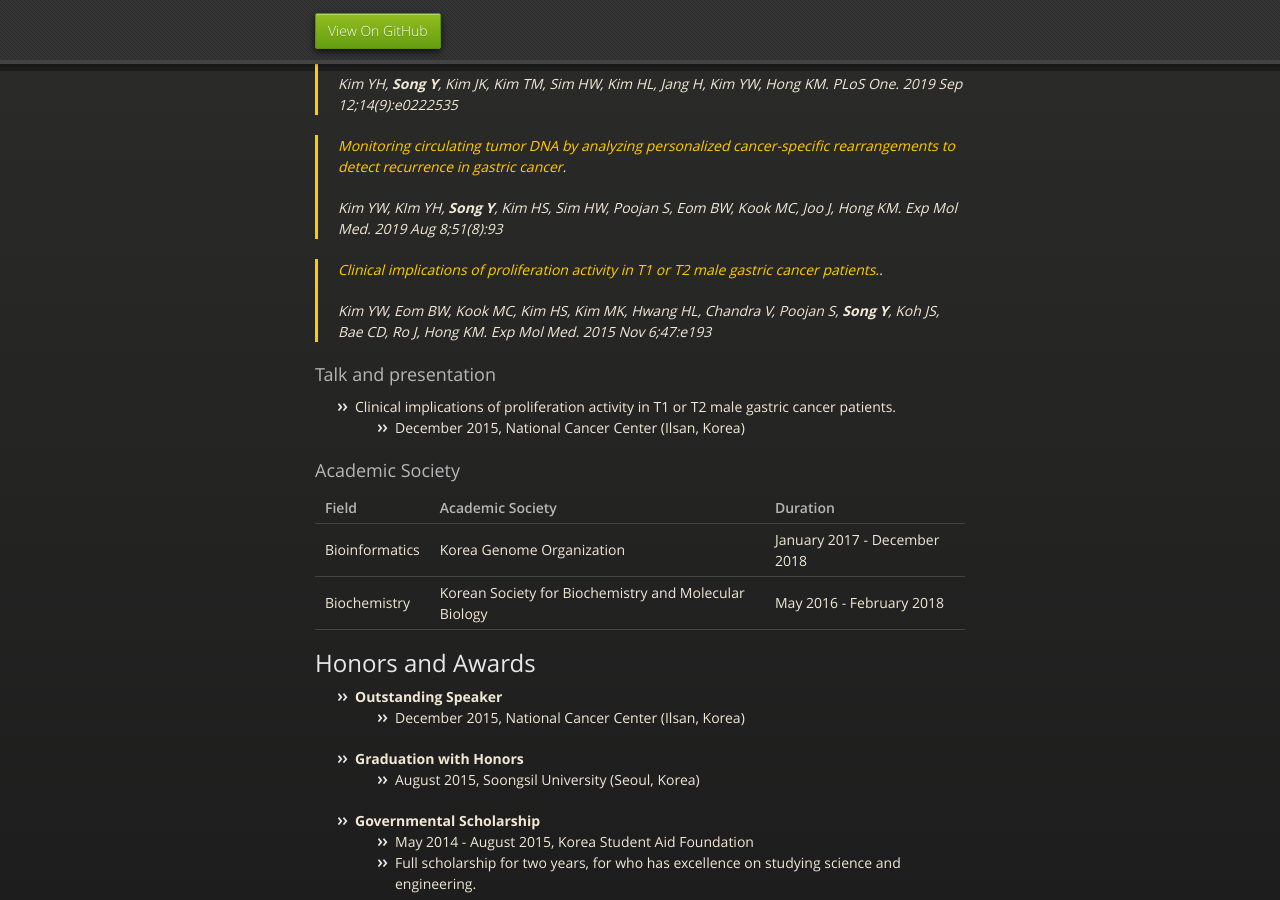
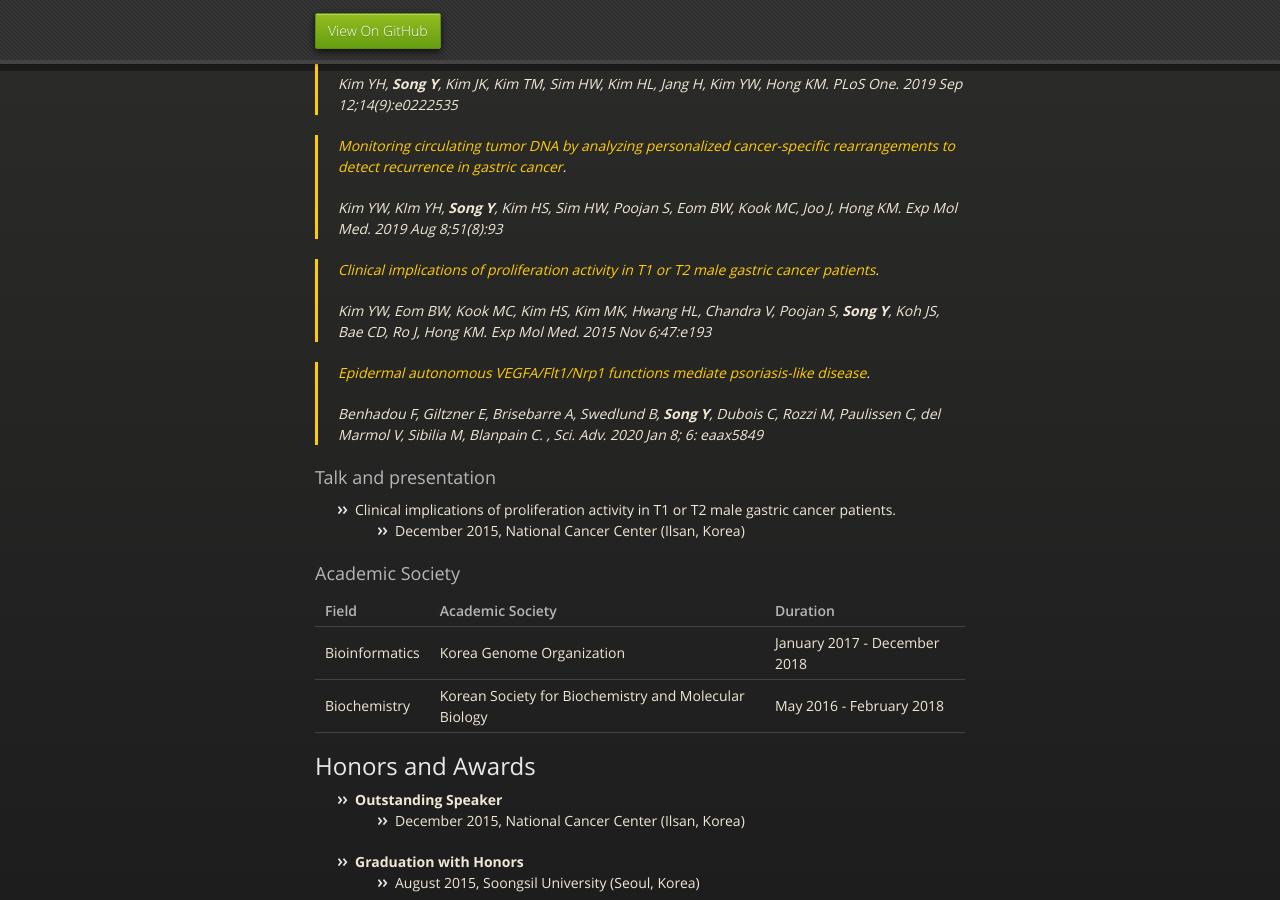
Before and after one commit to yurasong/yurasong.github.io, a Jekyll site: the page built from index.md, in a window 1280 px wide and 900 px high, scrolled down 2629 px. Built offline with Jekyll 4.4.1, drawn with Linux system fonts in a browser that asks for light colours; our own code applies the rules of GitHub Pages for plain Markdown files.

Commit message:
update publication

```diff
--- a/index.md
+++ b/index.md
@@ -107,9 +107,13 @@ My ultimate goal studying bioinformatics and cancer biology is finding the new w
 >
 > Kim YW, KIm YH, **Song Y**, Kim HS, Sim HW, Poojan S, Eom BW, Kook MC, Joo J, Hong KM. Exp Mol Med. 2019 Aug 8;51(8):93
 
-> [Clinical implications of proliferation activity in T1 or T2 male gastric cancer patients.](https://www.nature.com/articles/emm201579).
+> [Clinical implications of proliferation activity in T1 or T2 male gastric cancer patients](https://www.nature.com/articles/emm201579).
 >
 > Kim YW, Eom BW, Kook MC, Kim HS, Kim MK, Hwang HL, Chandra V, Poojan S, **Song Y**, Koh JS, Bae CD, Ro J, Hong KM. Exp Mol Med. 2015 Nov 6;47:e193
+
+> [Epidermal autonomous VEGFA/Flt1/Nrp1 functions mediate psoriasis-like disease](https://doi.org/10.1126/sciadv.aax5849).
+>
+> Benhadou F, Giltzner E, Brisebarre A, Swedlund B, **Song Y**, Dubois C, Rozzi M, Paulissen C, del Marmol V, Sibilia M, Blanpain C. , Sci. Adv. 2020 Jan 8; 6: eaax5849
 
 ### Talk and presentation
 
```
